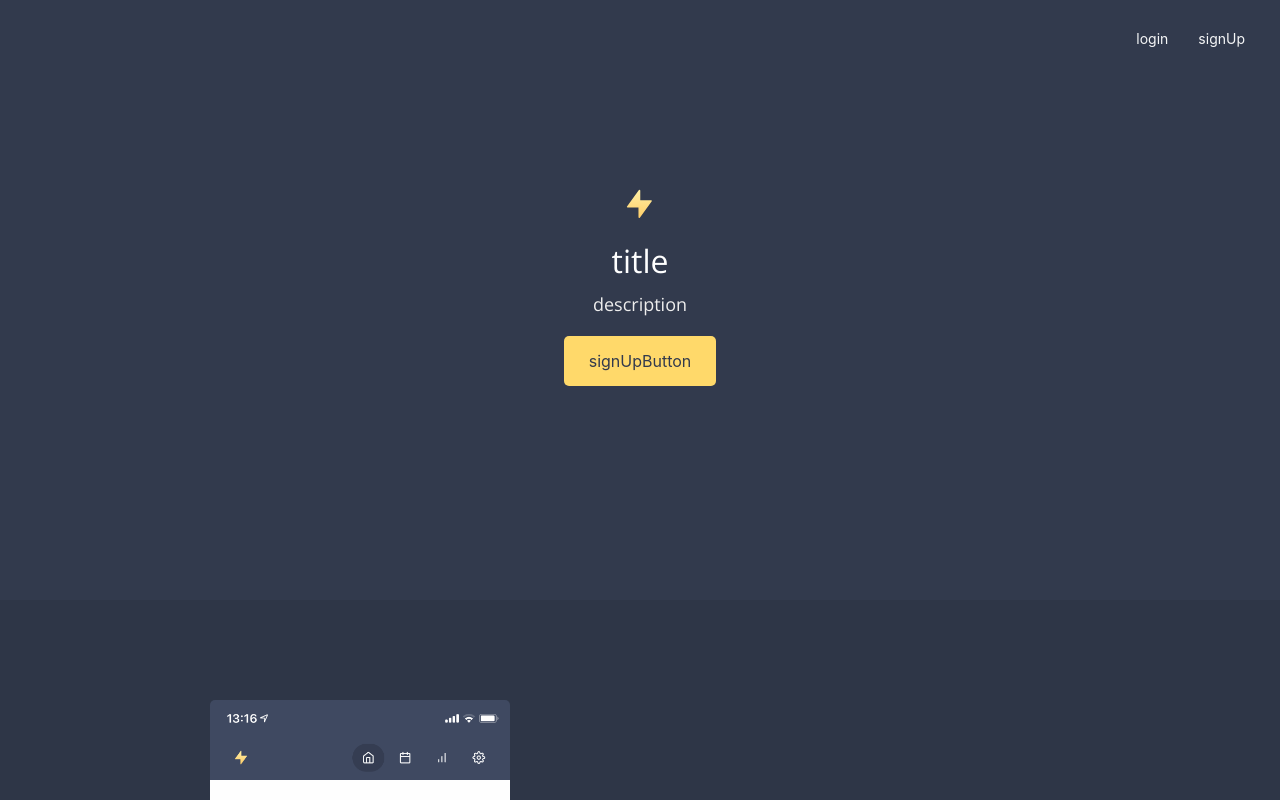
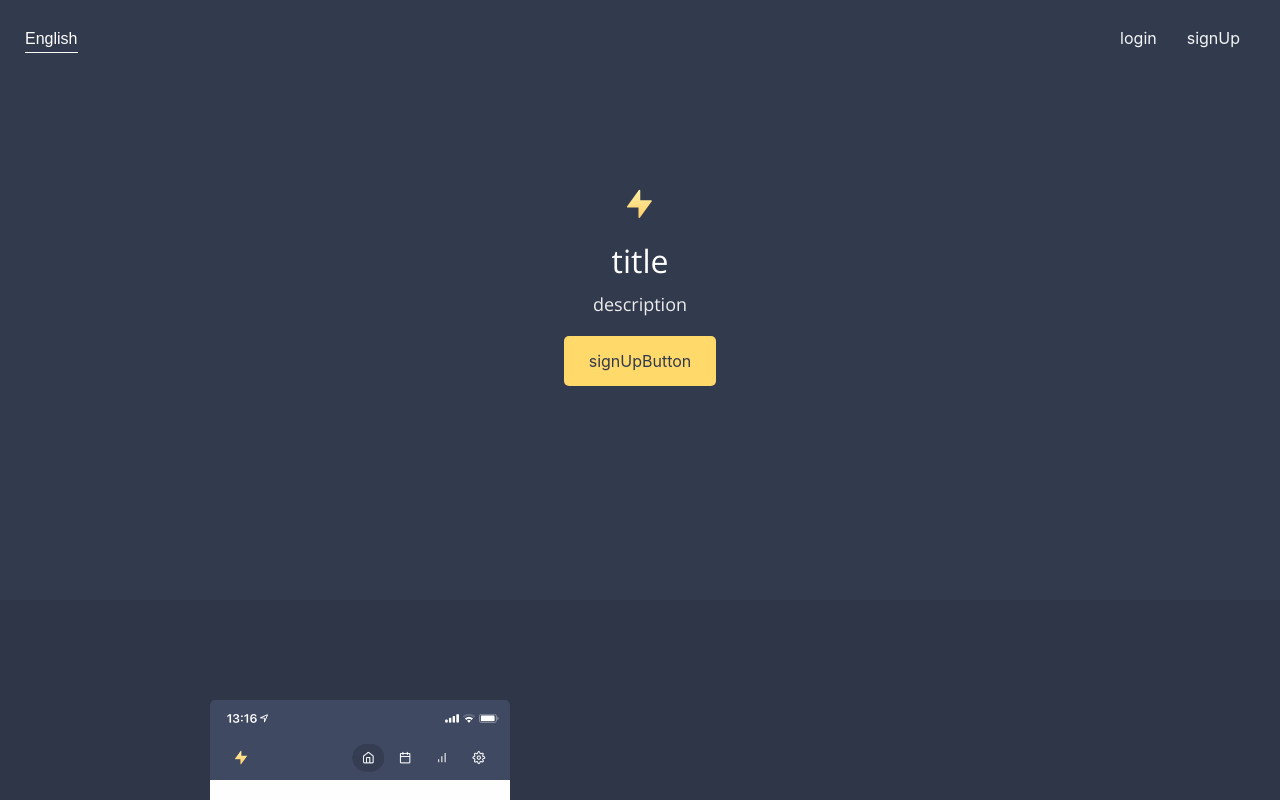
Before and after one commit to hackaru-app/hackaru-official, a Nuxt app: page / in a window 1280 px wide. Shown: the top 800 px of the page. Built offline with nearby package versions, Linux system fonts and the light colour scheme; what vue-timers would draw is missing.

Commit message:
Add locale select

```diff
--- a/components/molecules/feature.vue
+++ b/components/molecules/feature.vue
@@ -37,7 +37,6 @@
 }
 .feature p {
   line-height: 1.5;
-  font-size: 16px;
   color: #cdd0d1;
 }
 .feature img {
--- /dev/null
+++ b/components/molecules/locale-select.vue
@@ -0,0 +1,36 @@
+<template>
+  <select v-model="$i18n.locale" class="select">
+    <option v-for="(locale, i) in locales" :key="i" :value="locale.value">
+      {{ locale.title }}
+    </option>
+  </select>
+</template>
+
+<script>
+export default {
+  data() {
+    return {
+      locales: [
+        { title: 'English', value: 'en' },
+        { title: '日本語', value: 'ja' }
+      ]
+    }
+  }
+}
+</script>
+
+<style scoped>
+.select {
+  color: #fff;
+  font-size: 16px;
+  border-radius: 3px;
+  display: flex;
+  border: 0;
+  background: none;
+  padding: 5px 0;
+  border-bottom: 1px #fff solid;
+  border-radius: 0;
+  -webkit-appearance: none;
+  appearance: none;
+}
+</style>
--- a/components/organisms/jumbotron.vue
+++ b/components/organisms/jumbotron.vue
@@ -3,6 +3,7 @@
 <template>
   <section class="jumbotron">
     <nav class="nav">
+      <locale-select class="locale-select" />
       <ul>
         <li>
           <a
@@ -33,10 +34,12 @@
 
 <script>
 import Btn from '~/components/atoms/btn'
+import LocaleSelect from '~/components/molecules/locale-select'
 
 export default {
   components: {
-    Btn
+    Btn,
+    LocaleSelect
   }
 }
 </script>
@@ -48,13 +51,18 @@ export default {
   background-color: #323a4d;
   width: 100%;
 }
+.nav {
+  position: absolute;
+  justify-content: space-between;
+  width: 100%;
+  display: flex;
+  padding: 25px;
+  align-items: baseline;
+}
 .nav ul {
-  position: absolute;
-  right: 0;
   display: flex;
   list-style: none;
   justify-content: flex-end;
-  margin: 30px 20px;
   list-style-position: inside;
 }
 .nav li a {
@@ -100,13 +108,16 @@ export default {
   font-weight: 300;
 }
 .header p {
-  color: #eeeeee;
+  color: #eee;
   font-size: 18px;
   margin-bottom: 20px;
   font-family: 'Open Sans', sans-serif;
   font-weight: 300;
 }
 @media screen and (max-width: 640px) {
+  .nav {
+    padding-right: 10px;
+  }
   .header h1 {
     font-size: 22px;
   }
--- a/pages/index.vue
+++ b/pages/index.vue
@@ -28,7 +28,7 @@ export default {
 <style>
 body {
   background-color: #2e3647;
-  font-size: 14px;
+  font-size: 16px;
 }
 a {
   color: #f5f6f7;
```
